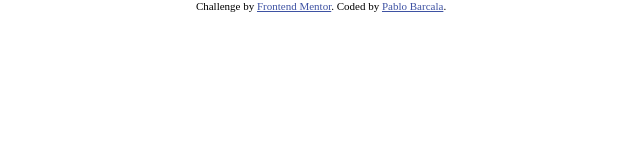
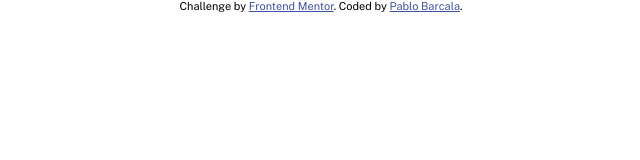
Before and after one commit to pablobarcala/Easybank-Landing-Page, an Angular app: page / in a window 1280 px wide. Shown: the top 160 px of the page, without its empty margins (319-959 px from the left). Built offline with nearby package versions, Linux system fonts and the light colour scheme.

Commit message:
agregar google font y font size

```diff
--- a/src/index.html
+++ b/src/index.html
@@ -6,6 +6,9 @@
   <base href="/">
   <meta name="viewport" content="width=device-width, initial-scale=1">
   <link rel="icon" type="image/png" sizes="32x32" href="assets/images/favicon-32x32.png">
+  <link rel="preconnect" href="https://fonts.googleapis.com">
+  <link rel="preconnect" href="https://fonts.gstatic.com" crossorigin>
+  <link href="https://fonts.googleapis.com/css2?family=Public+Sans:ital,wght@0,100..900;1,100..900&display=swap" rel="stylesheet">
 </head>
 <body>
   <app-root></app-root>
--- a/src/styles.css
+++ b/src/styles.css
@@ -3,3 +3,8 @@
     margin: 0;
     padding: 0;
 }
+
+:root {
+    font-size: 18px;
+    font-family: "Public Sans";
+}
```
